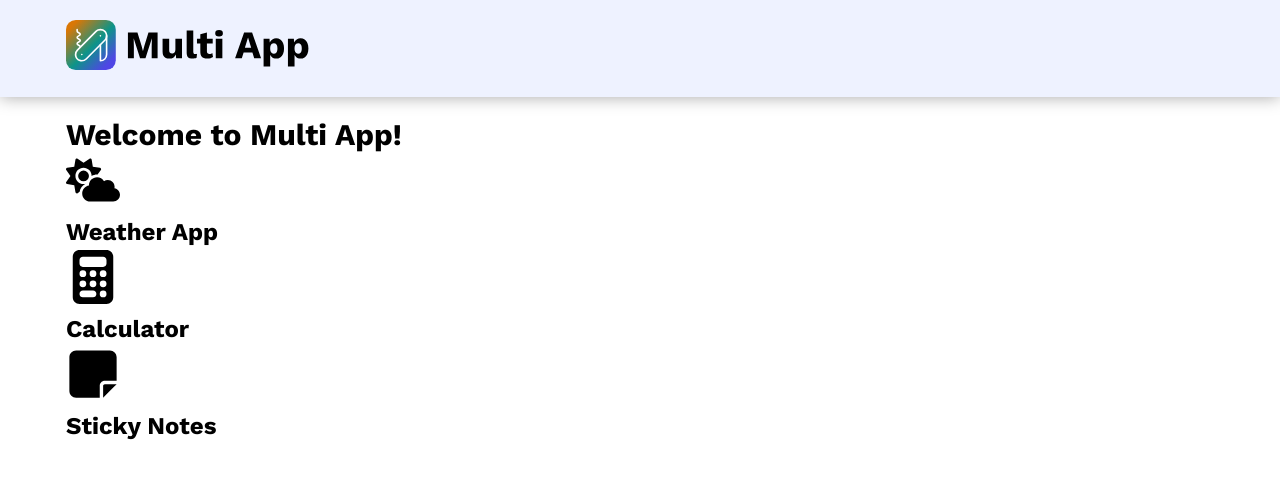
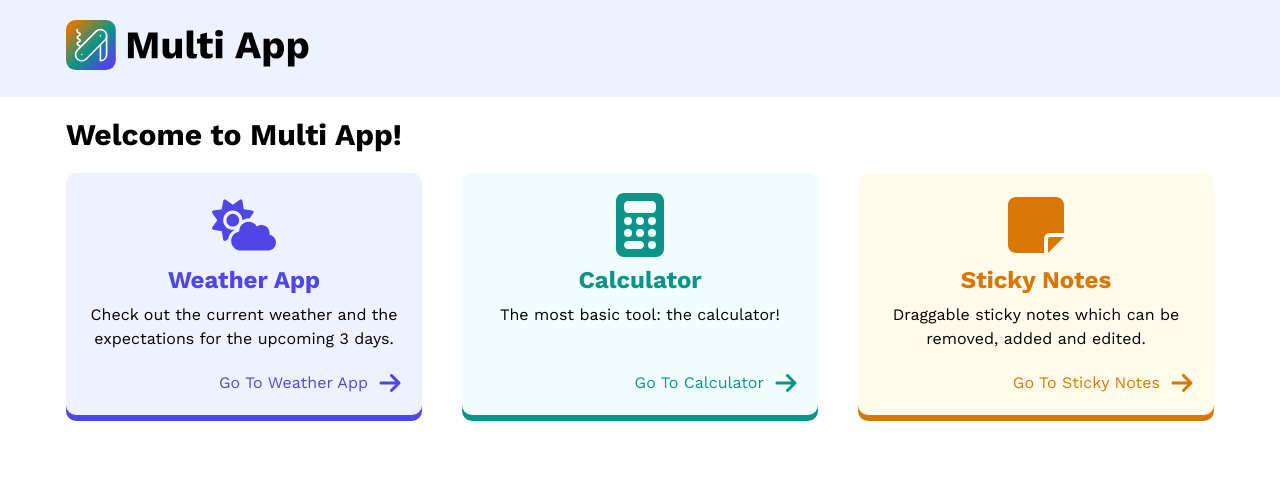
Before and after one commit to anthonytoumaibrahim/multi-app, a React (Create React App) app: page / in a window 1280 px wide. Shown: the top 478 px of the page. Built offline with nearby package versions, Linux system fonts and the light colour scheme.

Commit message:
Added cards to homepage

```diff
--- a/src/data/apps.jsx
+++ b/src/data/apps.jsx
@@ -11,22 +11,27 @@ const apps = [
     name: "Weather App",
     path: "weather",
     icon: FaCloudSun,
-    class: "weather-card",
+    className: "weather-card",
     component: <Weather />,
+    description:
+      "Check out the current weather and the expectations for the upcoming 3 days.",
   },
   {
     name: "Calculator",
     path: "calculator",
     icon: FaCalculator,
-    class: "calculator-card",
+    className: "calculator-card",
     component: <Calculator />,
+    description: "The most basic tool: the calculator!",
   },
   {
     name: "Sticky Notes",
     path: "sticky-notes",
     icon: FaNoteSticky,
-    class: "sticky-notes-card",
+    className: "sticky-notes-card",
     component: <StickyNotes />,
+    description:
+      "Draggable sticky notes which can be removed, added and edited.",
   },
 ];
 
--- a/src/pages/Homepage/index.jsx
+++ b/src/pages/Homepage/index.jsx
@@ -1,18 +1,38 @@
 // Apps
 import { apps } from "../../data/apps";
+
+// Styles
+import "./styles.css";
+
+// Icons
+import { FaArrowRight } from "react-icons/fa6";
 
 const Homepage = () => {
   return (
     <section className="welcome">
-      <h1>Welcome to Multi App!</h1>
+      <h1 className="margin-b">Welcome to Multi App!</h1>
 
       <div className="apps-selection">
         {apps.map((app, index) => {
-          const { name, path, icon: Icon } = app;
+          const {
+            name,
+            path,
+            icon: Icon,
+            className,
+            component,
+            description,
+          } = app;
           return (
-            <div className="app-card" key={index}>
-              <Icon size={54} />
-              <h2>{name}</h2>
+            <div className={`app-card ${className}`} key={index}>
+              <div className="content">
+                <Icon className="icon" size={64} />
+                <h2 className="title">{name}</h2>
+                <p>{description}</p>
+              </div>
+              <button className="card-button">
+                Go To {name}
+                <FaArrowRight size={24} />
+              </button>
             </div>
           );
         })}
--- a/src/pages/Homepage/styles.css
+++ b/src/pages/Homepage/styles.css
@@ -0,0 +1,65 @@
+.apps-selection {
+  display: grid;
+  grid-template-columns: repeat(3, minmax(0, 1fr));
+  gap: 40px;
+}
+.app-card {
+  border-radius: 10px;
+  padding: 20px;
+  text-align: center;
+  display: flex;
+  flex-direction: column;
+  gap: 20px;
+}
+.app-card > .content {
+  display: flex;
+  flex-direction: column;
+  align-items: center;
+  gap: 5px;
+}
+.card-button {
+  background: none;
+  border: none;
+  display: flex;
+  align-items: center;
+  margin-top: auto;
+  margin-left: auto;
+  gap: 10px;
+  cursor: pointer;
+}
+.card-button:hover {
+  opacity: 0.65;
+}
+
+/* Weather */
+.weather-card {
+  background-color: var(--primary-lightest-col);
+  box-shadow: 0 6px var(--primary-col);
+}
+.weather-card .title,
+.weather-card .icon,
+.weather-card .card-button {
+  color: var(--primary-col);
+}
+
+/* Calculator */
+.calculator-card {
+  background-color: var(--secondary-lightest-col);
+  box-shadow: 0 6px var(--secondary-col);
+}
+.calculator-card .title,
+.calculator-card .icon,
+.calculator-card .card-button {
+  color: var(--secondary-col);
+}
+
+/* Sticky notes */
+.sticky-notes-card {
+  background-color: var(--tertiary-lightest-col);
+  box-shadow: 0 6px var(--tertiary-col);
+}
+.sticky-notes-card .title,
+.sticky-notes-card .icon,
+.sticky-notes-card .card-button {
+  color: var(--tertiary-col);
+}
--- a/src/styles/header.css
+++ b/src/styles/header.css
@@ -2,7 +2,6 @@
   width: 100%;
   background-color: var(--primary-lightest-col);
   margin-bottom: 20px;
-  box-shadow: 0 0 16px rgba(0, 0, 0, 0.35);
 }
 .site-nav {
   padding-top: 20px;
```
